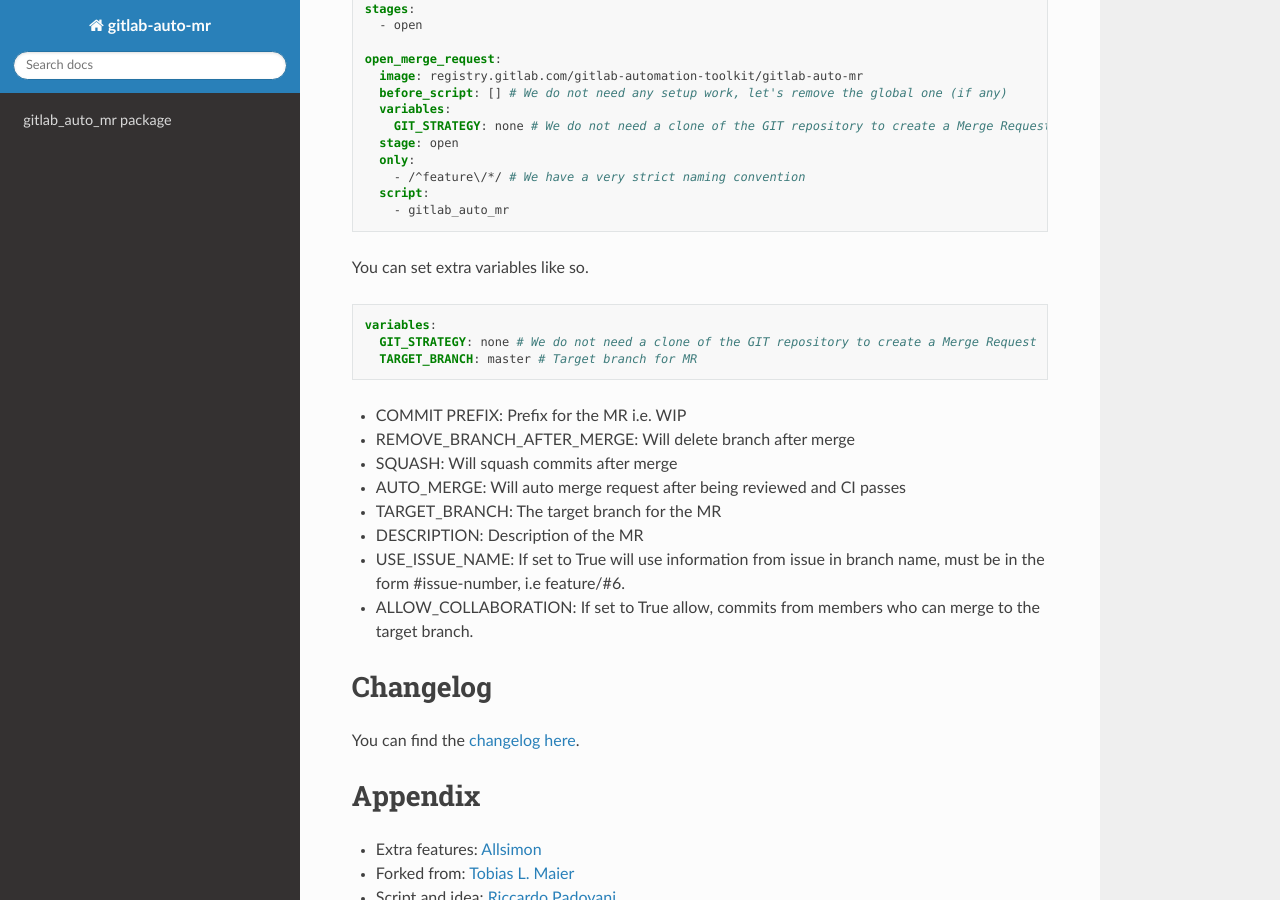
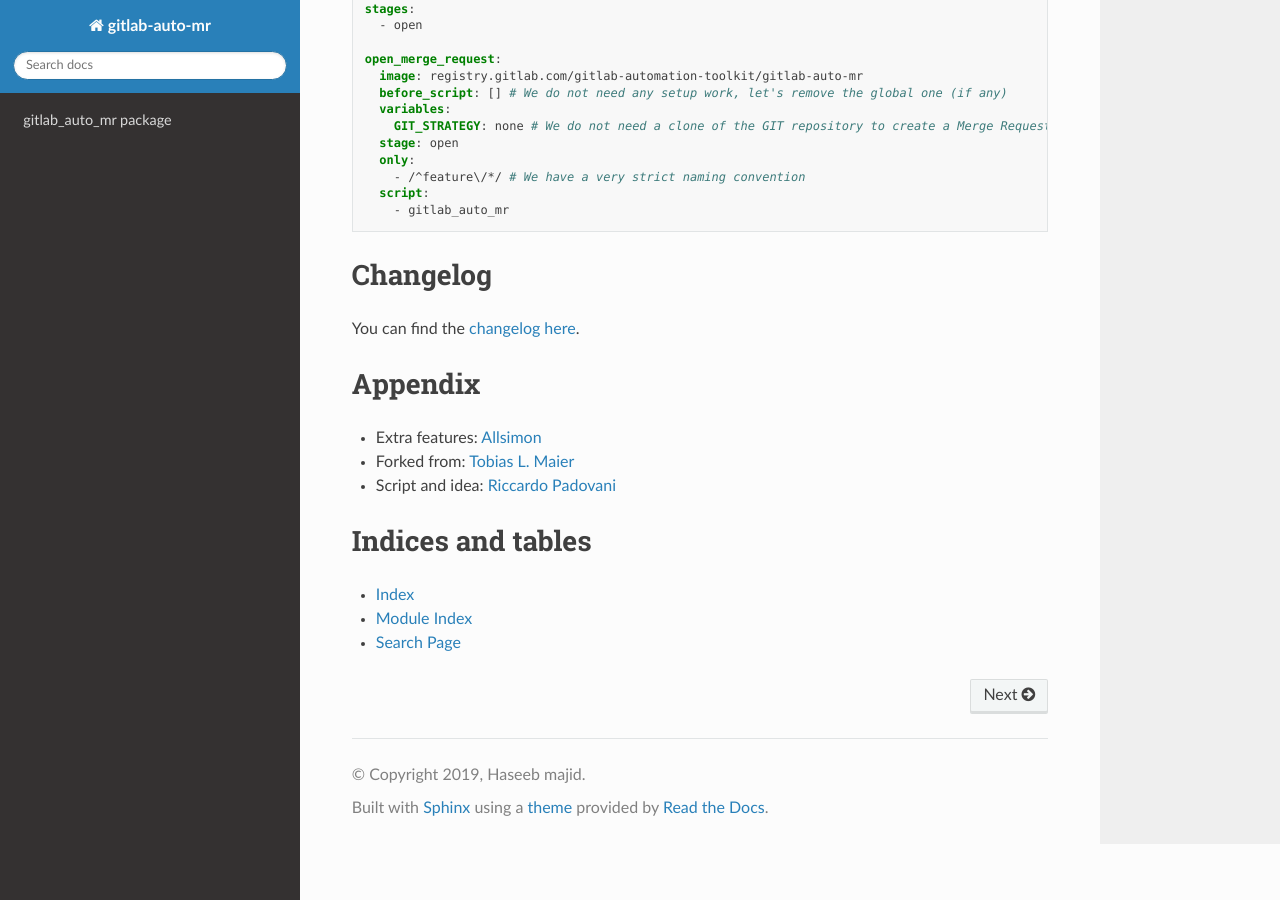
Before and after one commit to hmajid2301/gitlab-auto-mr, a Sphinx documentation site: the page built from docs/source/index.rst, in a window 1280 px wide and 900 px high, scrolled down 2240 px. Built offline with Sphinx 7.4.7 and the Read the Docs theme 2.0.0, drawn with Linux system fonts in a browser that asks for light colours.

Commit message:
:art: Removed envvars from click
Removed envvars from click, for non GitLab variables. Such as
description etc. Also turned some args into flags.

```diff
--- a/README.rst
+++ b/README.rst
@@ -97,23 +97,6 @@ Add the following to your ``.gitlab-ci.yml`` file:
       script:
         - gitlab_auto_mr
 
-You can set extra variables like so.
-
-.. code-block:: yaml
-
-    variables:
-      GIT_STRATEGY: none # We do not need a clone of the GIT repository to create a Merge Request
-      TARGET_BRANCH: master # Target branch for MR
-
-- COMMIT PREFIX: Prefix for the MR i.e. WIP
-- REMOVE_BRANCH_AFTER_MERGE: Will delete branch after merge
-- SQUASH: Will squash commits after merge
-- AUTO_MERGE: Will auto merge request after being reviewed and CI passes
-- TARGET_BRANCH: The target branch for the MR
-- DESCRIPTION: Description of the MR
-- USE_ISSUE_NAME: If set to True will use information from issue in branch name, must be in the form #issue-number, i.e feature/#6.
-- ALLOW_COLLABORATION: If set to True allow, commits from members who can merge to the target branch.
-
 Changelog
 =========
 
--- a/docs/source/conf.py
+++ b/docs/source/conf.py
@@ -23,7 +23,7 @@ copyright = "2019, Haseeb majid"
 author = "Haseeb Majid"
 
 # The full version, including alpha/beta/rc tags
-release = "0.6.1"
+release = "1.0.0"
 
 
 # -- General configuration ---------------------------------------------------
--- a/setup.cfg
+++ b/setup.cfg
@@ -1,5 +1,5 @@
 [bumpversion]
-current_version = 0.6.1
+current_version = 1.0.0
 commit = False
 tag = False
 
--- a/setup.py
+++ b/setup.py
@@ -3,7 +3,7 @@ from setuptools import setup
 
 setup(
     name="gitlab-auto-mr",
-    version="0.6.1",
+    version="1.0.0",
     description="A simple tool for automatically creating merge requests in GitLab",
     long_description=open("README.rst").read(),
     long_description_content_type="text/x-rst",
```
Also changed, not shown: CHANGELOG.md (+4 -0 lines), 1 other file.
